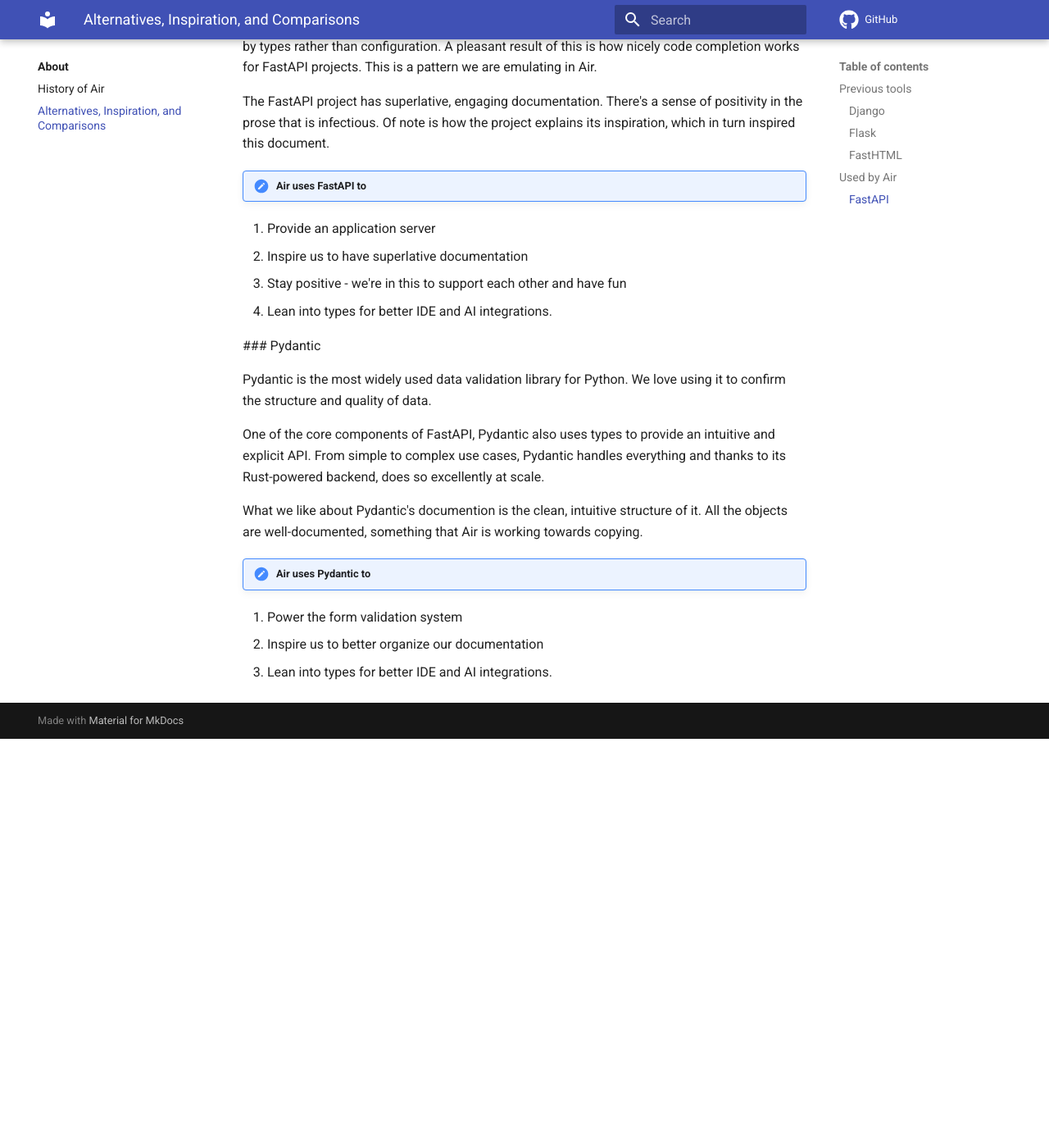
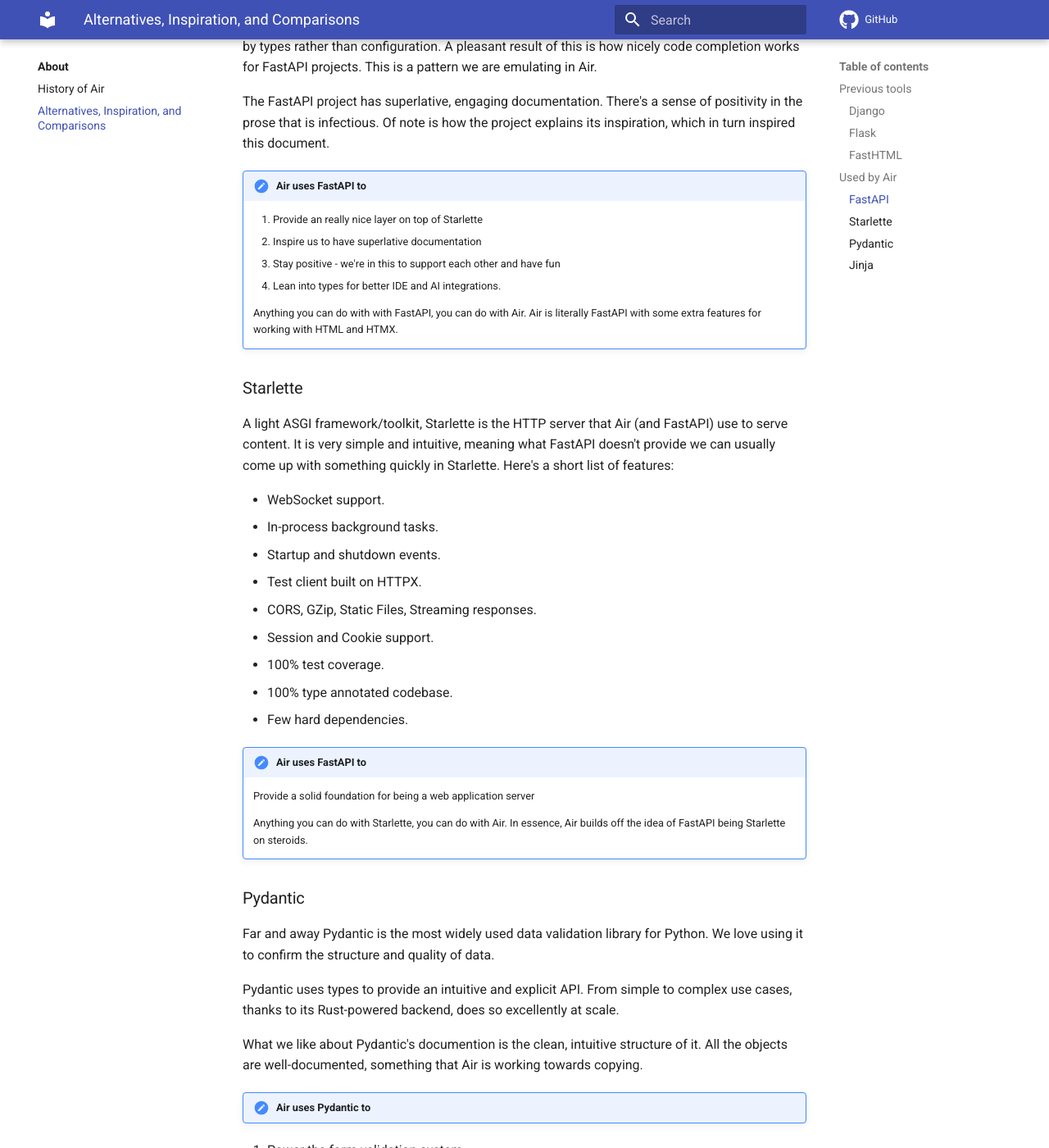
Before and after one commit to feldroy/air, an MkDocs documentation site: the page built from docs/about/alternatives.md, in a window 1280 px wide and 1400 px high, scrolled down 1897 px. Shown: the whole window at 82% size. Built offline with MkDocs 1.6.1 and Material for MkDocs 9.7.7, drawn with Linux system fonts in a browser that asks for light colours; comment, search, counter and statistics services are not loaded; before the commit the page ends 2798 px from its top, so only the background shows below that; some of the changed text lies outside the part shown.

Commit message:
Fix page layout and add jinja

```diff
--- a/docs/about/alternatives.md
+++ b/docs/about/alternatives.md
@@ -1,6 +1,6 @@
 # Alternatives, Inspiration, and Comparisons
 
-Air was built on the shoulders of giants. Here we discuss what inspired Air and how Air compares to alternatives.
+Air was built on the shoulders of giants. Here we discuss what inspired Air and the tools that serve as dependencies for Air.
 
 ## Previous tools
 
@@ -32,8 +32,6 @@ Of note is that core Flask uses a flat namespace. Instead of having to learn lon
  2. Stay simple and easy to learn
  3. Have a good quickstart document that provides an overview of performing common tasks.
 
-
-
 ### FastHTML
 
 FastHTML is designed to build out web pages quickly. It provides an intuitive API that allows developers to build dynamic web apps without having to ever leave Python.
@@ -61,16 +59,39 @@ The FastAPI project has superlative, engaging documentation. There's a sense of
 
 !!! note "Air uses FastAPI to"
 
- 1. Provide an application server
- 2. Inspire us to have superlative documentation
- 3. Stay positive - we're in this to support each other and have fun
- 4. Lean into types for better IDE and AI integrations.
+    1. Provide an really nice layer on top of Starlette
+    2. Inspire us to have superlative documentation
+    3. Stay positive - we're in this to support each other and have fun
+    4. Lean into types for better IDE and AI integrations.
 
- ### Pydantic
+    Anything you can do with with FastAPI, you can do with Air. Air is literally FastAPI with some extra features for working with HTML and HTMX.
 
-Pydantic is the most widely used data validation library for Python. We love using it to confirm the structure and quality of data.
+### Starlette
 
-One of the core components of FastAPI, Pydantic also uses types to provide an intuitive and explicit API. From simple to complex use cases, Pydantic handles everything and thanks to its Rust-powered backend, does so excellently at scale.
+A light ASGI framework/toolkit, Starlette is the HTTP server that Air (and FastAPI) use to serve content. It is very simple and intuitive, meaning what FastAPI doesn't provide we can usually come up with something quickly in Starlette. Here's a short list of features:
+
+- WebSocket support.
+- In-process background tasks.
+- Startup and shutdown events.
+- Test client built on HTTPX.
+- CORS, GZip, Static Files, Streaming responses.
+- Session and Cookie support.
+- 100% test coverage.
+- 100% type annotated codebase.
+- Few hard dependencies.
+
+!!! note "Air uses FastAPI to"
+
+    Provide a solid foundation for being a web application server
+
+    Anything you can do with Starlette, you can do with Air. In essence, Air builds off the idea of FastAPI being Starlette on steroids.
+
+
+### Pydantic
+
+Far and away Pydantic is the most widely used data validation library for Python. We love using it to confirm the structure and quality of data.
+
+Pydantic uses types to provide an intuitive and explicit API. From simple to complex use cases, thanks to its Rust-powered backend, does so excellently at scale.
 
 What we like about Pydantic's documention is the clean, intuitive structure of it. All the objects are well-documented, something that Air is working towards copying.
 
@@ -80,3 +101,14 @@ What we like about Pydantic's documention is the clean, intuitive structure of i
  1. Power the form validation system
  2. Inspire us to better organize our documentation
  3. Lean into types for better IDE and AI integrations.
+
+### Jinja
+
+An extremely popular template engine for Python, Jinja is nearly as old as Django. It provides a fast, secure, and designer-friendly way to generate HTML from template files. Its syntax is heavily inspired by Django's template language, but it offers more flexibility and a sandboxed execution environment.
+
+While **Air Tags** could replace the need for a separate template language in many cases, we recognize the power and familiarity of Jinja. For example, creating base templates for sites is something some users and designers prefer to do in Jinja while leaning on Air Tags for HTML snippets for HTMX responses. Therefore, Air provides first-class support for Jinja templates, allowing developers to choose the best tool for their specific needs.
+
+!!! note "Air uses Jinja to"
+
+ 1. Provide a simple and powerful way to render dynamic HTML
+ 2. Support not just those familiar with Python with a means to render templates.
```
